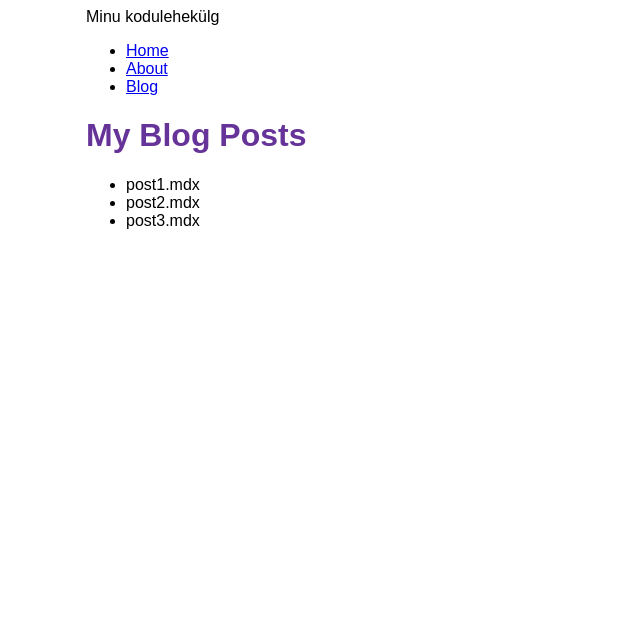
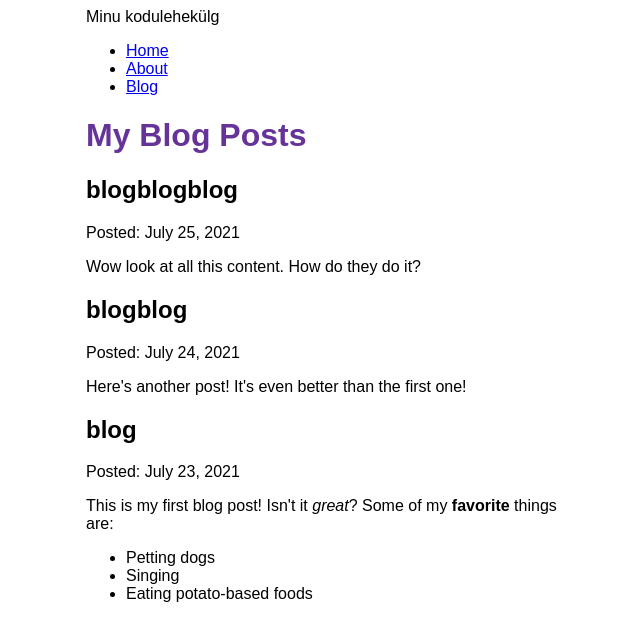
Before and after one commit to hedalens/my-gatsby-site, a Gatsby site: page /blog in a window 1280 px wide. Shown: the whole page, without its empty margins (304-944 px from the left). Built offline with nearby package versions, Linux system fonts and the light colour scheme; Gatsby itself is replaced by a stand-in of ours.

Commit message:
Finished Gatsby Tutorial Part 5

```diff
--- /dev/null
+++ b/blog/blog.mdx
@@ -0,0 +1,9 @@
+---
+title: "blog"
+date: "2021-07-23"
+---
+This is my first blog post! Isn't it *great*?
+Some of my **favorite** things are:
+* Petting dogs
+* Singing
+* Eating potato-based foods
--- /dev/null
+++ b/blog/blogblog.mdx
@@ -0,0 +1,5 @@
+---
+title: "blogblog"
+date: "2021-07-24"
+---
+Here's another post! It's even better than the first one!
--- /dev/null
+++ b/blog/blogblogblog.mdx
@@ -0,0 +1,5 @@
+---
+title: "blogblogblog"
+date: "2021-07-25"
+---
+Wow look at all this content. How do they do it?
--- a/gatsby-config.js
+++ b/gatsby-config.js
@@ -13,5 +13,6 @@
         path: `${__dirname}/blog`,
       }
     },
+    "gatsby-plugin-mdx",
   ],
 };
--- a/package.json
+++ b/package.json
@@ -15,8 +15,11 @@
     "clean": "gatsby clean"
   },
   "dependencies": {
+    "@mdx-js/mdx": "^1.6.22",
+    "@mdx-js/react": "^1.6.22",
     "gatsby": "^4.1.1",
     "gatsby-plugin-image": "^2.1.1",
+    "gatsby-plugin-mdx": "^3.1.3",
     "gatsby-plugin-sharp": "^4.1.2",
     "gatsby-source-filesystem": "^4.1.1",
     "react": "^17.0.1",
--- a/src/pages/blog.js
+++ b/src/pages/blog.js
@@ -1,34 +1,39 @@
-import * as React from 'react'
-import { graphql } from 'gatsby'
-import Layout from '../components/layout'
+import * as React from 'react';
+import { graphql } from 'gatsby';
+import { MDXRenderer } from 'gatsby-plugin-mdx';
+import Layout from '../components/layout';
 
 const BlogPage = ({ data }) => {
     return (
         <Layout pageTitle="My Blog Posts">
-
-      <ul>
       {
-        data.allFile.nodes.map(node => (
-          <li key={node.name}>
-            {node.name}
-          </li>
+        data.allMdx.nodes.map((node) => (
+          <article key={node.id}>
+            <h2>{node.frontmatter.title}</h2>
+            <p>Posted: {node.frontmatter.date}</p>
+            <MDXRenderer>
+              {node.body}
+            </MDXRenderer>
+          </article>
         ))
       }
-      </ul>
-
-
         </Layout>
     )
 }
 
 export const query = graphql`
   query {
-    allFile {
+    allMdx(sort: {fields: frontmatter___date, order: DESC}) {
       nodes {
-        name
+        frontmatter {
+          date(formatString: "MMMM D, YYYY")
+          title
+        }
+        id
+        body
       }
     }
   }
 `
 
-export default BlogPage
+export default BlogPage;
```
Also changed, not shown: blog/post1.mdx.txt (deleted), blog/post2.mdx.txt (deleted), blog/post3.mdx.txt (deleted), 1 other file.
